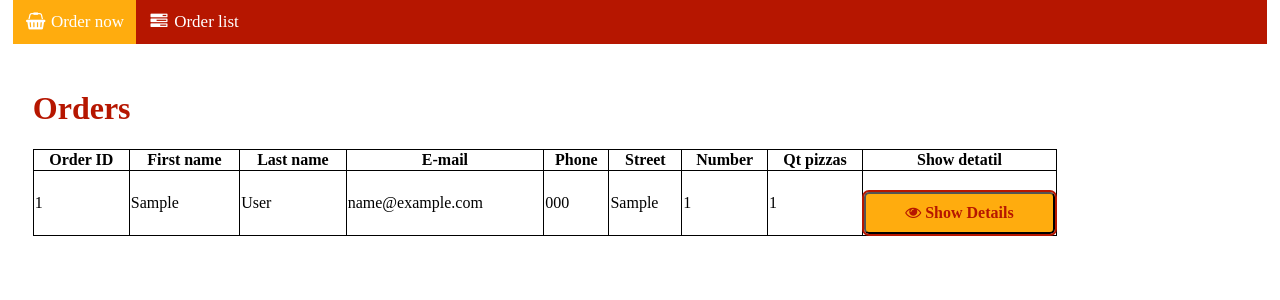
After one commit to rodrigobruner/pizzaria, a PHP site: page /list in a window 1280 px wide. The commit adds this page. Shown: the top 300 px of the page. Run offline with PHP 8.4, Linux system fonts and the light colour scheme; tables that the repository leaves empty hold one stand-in row (values such as "Sample post").

Commit message:
feat: add list, refactored dao, controller, routes and improved documentation.

```diff
--- a/public/index.php
+++ b/public/index.php
@@ -1,3 +1,4 @@
 <?php
+    //Just call app.php
     require_once '../src/app.php';
 ?>
--- a/public/js/pizza.js
+++ b/public/js/pizza.js
@@ -299,3 +299,14 @@ function validateForm() {
 
     return true;
 }
+
+function toggleVisibility(id, element) {
+    var row = document.getElementById(id);
+    if (row.style.display === "none") {
+        row.style.display = "table-row";
+        element.innerHTML = '<i class="fa fa-eye-slash"></i> Hide Details';
+    } else {
+        row.style.display = "none";
+        element.innerHTML = '<i class="fa fa-eye"></i> Show Details';
+    }
+}
--- a/public/styles/style.css
+++ b/public/styles/style.css
@@ -8,8 +8,10 @@
 }
 
 body{
-    padding-left: 4vw;
-    padding-top: 10px;
+    padding-left: 1vw;
+    padding-right: 1vw;
+    padding-top: 0px;
+    margin: 0;
     background: var(--default-bg-color);
 }
 
@@ -153,10 +155,12 @@ nav a:hover {
     background-color: var(--tertiary-color);
 }
 
-/* Add responsiveness - will automatically display the navbar vertically instead of horizontally on screens less than 500 pixels */
-@media screen and (max-width: 500px) {
-    .navbar a {
-    float: none;
-    display: block;
-    }
+
+table {
+    width: 100%;
+    border-collapse: collapse;
 }
+
+table, th, td {
+    border: 1px solid black;
+}
--- a/src/app.php
+++ b/src/app.php
@@ -22,17 +22,19 @@ $app->get(  '/', function() use ($orderController) {
     $orderController->index();
 });
 
-
+// List orders
 $app->get('/list', function() use ($orderController) {
-    echo "Order list";
+    $orderController->listOrders();
 });
 
 // Create order
 $app->post( '/', function() use ($orderController) {
     $orderResult = $orderController->createOrder();
     if($orderResult->getType() == SysMessage::ERROR){
+        //Return to index page with error message
         header("Location: http://localhost/?error=".urlencode($orderResult->getMessage()));
     } else {
+        //Return to index page with success message
         header("Location: http://localhost/?success=".urlencode("Order created successfully"));
     }
 });
--- a/src/controller/orderController.php
+++ b/src/controller/orderController.php
@@ -1,21 +1,21 @@
 <?php
 class OrderController{
 
-    private $pdo;
-    private $orderDAO;
-    private $pizzaDAO;
+    private $pdo; // Database connection
+    private $orderDAO; // Order DAO
+    private $pizzaDAO; // Pizza DAO
 
+    // Initialize db and DAOs
     public function __construct(){
         $this->pdo = Connection::getConnection();
         $this->orderDAO = new OrderDAO($this->pdo);
         $this->pizzaDAO = new PizzaDAO($this->pdo);
     }
 
-
+    //Home page, with form to create an order
     public function index(){
         include '../src/view/order.php';
     }
-
 
     public function createOrder(){
         // Get the data from the form
@@ -44,6 +44,7 @@ class OrderController{
         }
         // Create new order
         $order = new Order(
+            0,
             $firstName,
             $lastName,
             $email,
@@ -138,4 +139,18 @@ class OrderController{
             return new SysMessage(SysMessage::ERROR, 'An error occurred while creating the pizzas', $e);
         }
     }
+
+
+    public function listOrders(){
+        // Get all orders
+        $orders = $this->orderDAO->list();
+        // For each order, get the pizzas
+        foreach ($orders as $key => $order) {
+            // Set the pizzas in the order
+            $orders[$key]->setPizzas($this->pizzaDAO->selectByOrderID($order->getId()));
+        }
+        include '../src/view/list.php';
+    }
 }
+
+?>
--- a/src/dao/orderDao.php
+++ b/src/dao/orderDao.php
@@ -31,24 +31,27 @@ class OrderDAO {
         }
     }
 
-    public function select($orderId) {
+    public function list(){
         try {
-
-            $sql = "SELECT * FROM orders WHERE id = ?";
+            // Create the sql
+            $sql = "SELECT * FROM orders";
+            // Prepare the sql
             $stmt = $this->pdo->prepare($sql);
-            $stmt->execute([$orderId]);
-            $row = $stmt->fetch();
-            if ($row) {
-                return new Order(
+            // Execute the sql
+            $stmt->execute();
+            $orders = [];
+            while ($row = $stmt->fetch()) {
+                $orders[] = new Order(
+                    $row['id'],
                     $row['first_name'],
                     $row['last_name'],
                     $row['email'],
                     $row['phone'],
                     $row['street'],
-                    $row['number']
+                    $row['number'],
                 );
             }
-            return null;
+            return $orders;
         } catch (Exception $e) {
             return $e;
         }
@@ -56,16 +59,19 @@ class OrderDAO {
 
     public function update(Order $order) {
         try {
+            // Create the sql
             $sql = "UPDATE orders SET first_name = ?, last_name = ?, email = ?, phone = ?, street = ?, number = ? WHERE id = ?";
+            // Prepare the sql
             $stmt = $this->pdo->prepare($sql);
+            // Bind the values and execute the sql
             $stmt->execute([
+                $order->getId(),
                 $order->getFirstName(),
                 $order->getLastName(),
                 $order->getEmail(),
                 $order->getPhone(),
                 $order->getStreet(),
                 $order->getNumber(),
-                $order->getId()
             ]);
             return true;
         } catch (Exception $e) {
@@ -75,8 +81,11 @@ class OrderDAO {
 
     public function delete($orderId) {
         try {
+            // Create the sql
             $sql = "DELETE FROM orders WHERE id = ?";
+            // Prepare the sql
             $stmt = $this->pdo->prepare($sql);
+            // Bind the values and execute the sql
             $stmt->execute([$orderId]);
             return true;
         } catch (Exception $e) {
@@ -84,3 +93,4 @@ class OrderDAO {
         }
     }
 }
+?>
--- a/src/dao/pizzaDao.php
+++ b/src/dao/pizzaDao.php
@@ -64,12 +64,12 @@ class PizzaDAO {
             // foreach pizza, create a new pizza object in array
             foreach ($rows as $row) {
                 $pizzas[] = new Pizza(
-                    $row['order_id'],
-                    new Size($row['size']),
+                    $row['orders_id'],
+                    $row['size'],
                     $row['dough_type'],
                     $row['sauce_type'],
-                    $row['cheeses_type'],
-                    $row['toppings_type']
+                    explode(',', $row['cheeses_type']),
+                    explode(',', $row['toppings_type'])
                 );
             }
             // return the array of pizzas
--- a/src/lib/connection.php
+++ b/src/lib/connection.php
@@ -46,8 +46,6 @@ class Connection {
     // Prevents the creation of new instances of the class
     public function __wakeup() {}
 
-
-
 }
 
 ?>
--- a/src/lib/router.php
+++ b/src/lib/router.php
@@ -36,14 +36,18 @@ class Router {
     /**
      * Resolve the route
      * Call the callback of the route
-     * If the route does not exist, return a 404 error
+     * If the calback does not exist, return a 404 error
      * @return mixed
      */
     public function start() {
+
         $method = $_SERVER['REQUEST_METHOD'];
-        $path = $_SERVER['PATH_INFO'] ?? '/';
+        $uri = $_SERVER['REQUEST_URI'];
+        $path = parse_url($uri, PHP_URL_PATH);
+
         $callback = $this->routes[$method][$path] ?? false;
 
+        // var_dump($path);
         if ($callback === false) {
             http_response_code(404);
             require __DIR__ . '../views/404.php';
--- a/src/model/order.php
+++ b/src/model/order.php
@@ -10,7 +10,8 @@ class Order{
     private array $pizzas = [];
 
     // Constructor
-    public function __construct(string $firstName, string $lastName, string $email, string $phone, string $street, string $number){
+    public function __construct(int $id, string $firstName, string $lastName, string $email, string $phone, string $street, string $number){
+        $this->id = $id;
         $this->firstName = $firstName;
         $this->lastName = $lastName;
         $this->email = $email;
--- /dev/null
+++ b/src/view/list.php
@@ -0,0 +1,70 @@
+<?php
+require_once 'components/header.php';
+require_once 'components/menu.php';
+?>
+<main>
+    <h1>Orders</h1>
+    <table>
+        <thead>
+            <tr>
+                <th>Order ID</th>
+                <th>First name</th>
+                <th>Last name</th>
+                <th>E-mail</th>
+                <th>Phone</th>
+                <th>Street</th>
+                <th>Number</th>
+                <th>Qt pizzas</th>
+                <th>Show detatil</th>
+            </tr>
+        </thead>
+        <tbody>
+            <?php foreach($orders as $order){ ?>
+                <tr>
+                    <td><?php echo $order->getId() ?></td>
+                    <td><?php echo $order->getFirstName() ?></td>
+                    <td><?php echo $order->getLastName() ?></td>
+                    <td><?php echo $order->getEmail() ?></td>
+                    <td><?php echo $order->getPhone() ?></td>
+                    <td><?php echo $order->getStreet() ?></td>
+                    <td><?php echo $order->getNumber() ?></td>
+                    <td><?php echo count($order->getPizzas()) ?></td>
+                    <td>
+                        <button onclick="toggleVisibility('order<?php echo $order->getId() ?>', this)">
+                            <i class="fa fa-eye"></i> Show Details
+                        </button>
+                    </td>
+                </tr>
+                <tr id='order<?php echo $order->getId() ?>' style="display: none;"">
+                    <td colspan="8">
+                        <table>
+                            <thead>
+                                <tr>
+                                    <th>Size</th>
+                                    <th>Dough</th>
+                                    <th>Souce</th>
+                                    <th>Cheeses</th>
+                                    <th>Toppings</th>
+                                </tr>
+                            </thead>
+                            <tbody>
+                                <?php foreach($order->getPizzas() as $pizza){ ?>
+                                    <tr>
+                                        <td><?php echo $pizza->getSize() ?></td>
+                                        <td><?php echo $pizza->getDoughType() ?></td>
+                                        <td><?php echo $pizza->getSauceType() ?></td>
+                                        <td><?php echo $pizza->getCheesesTypeAsString() ?></td>
+                                        <td><?php echo $pizza->getToppingsTypeAsString() ?></td>
+                                    </tr>
+                                <?php } ?>
+                            </tbody>
+                        </table>
+                    </td>
+                </tr>
+            <?php } ?>
+        </tbody>
+    </table>
+</main>
+<?php
+require_once 'components/footer.php';
+?>
```
Also changed, not shown: docs/database.sql (added, +59 -0 lines), src/lib/sysMessage.php (+6 -1 lines), src/view/404.php (+7 -0 lines), README.MD, public/.htaccess (added), 3 other files.
